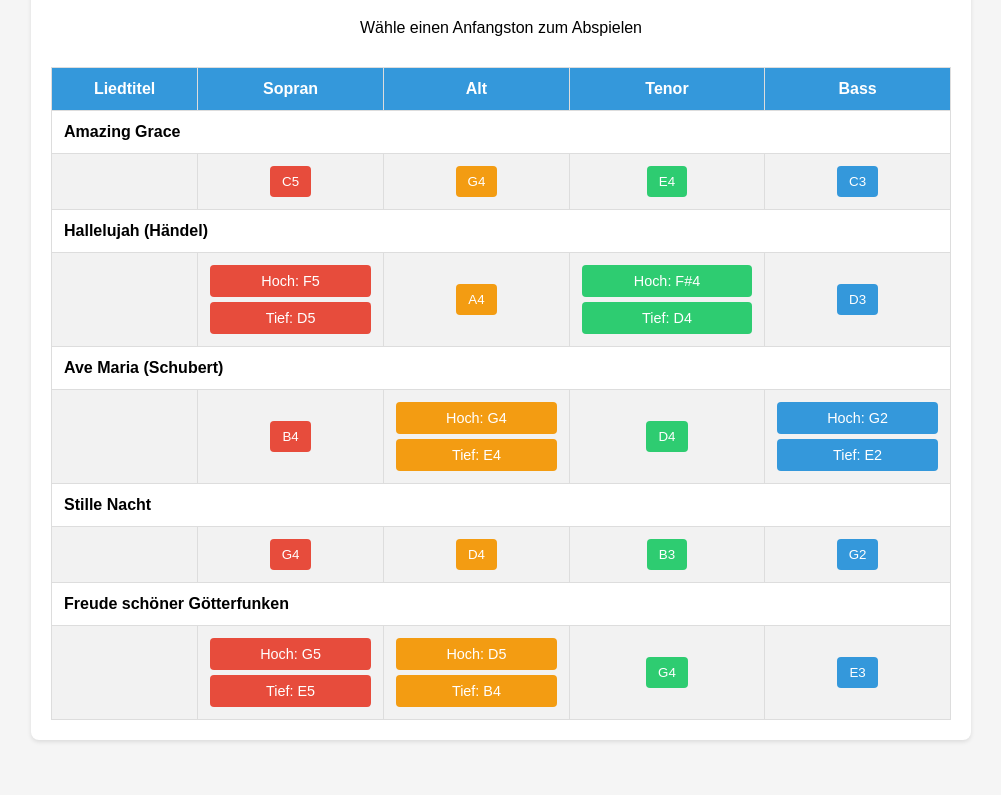
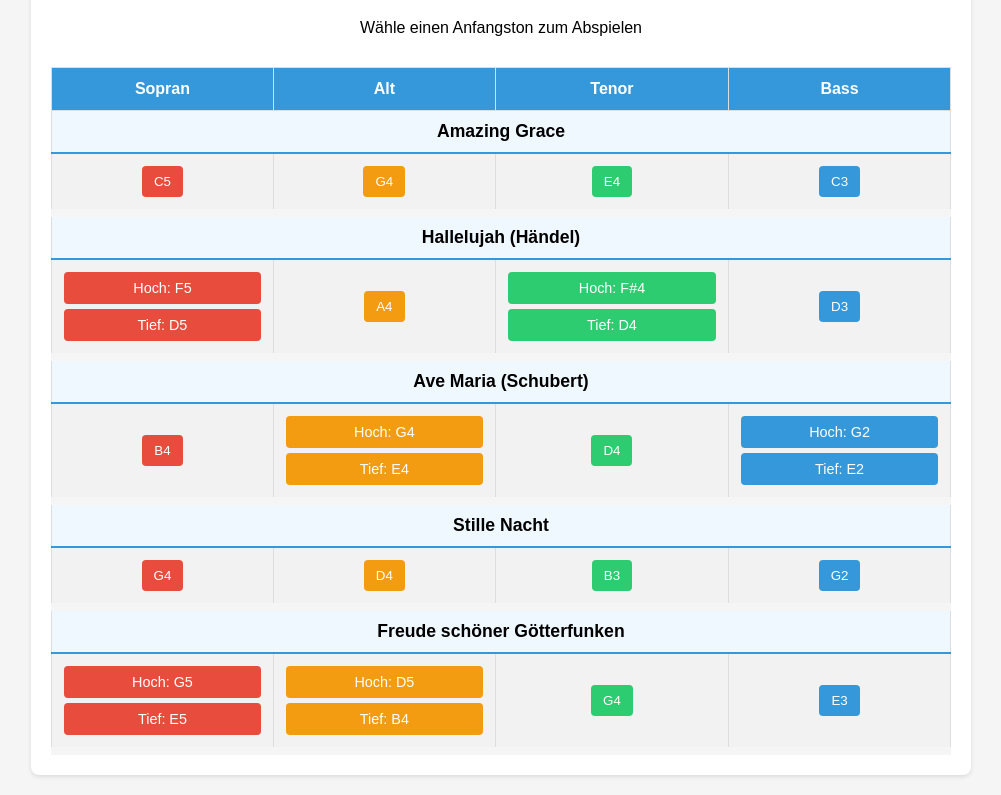
Before and after one commit to IamDrowsy/kneipenchor-anstimmen, a website built with Vite: page index.html in a window 1280 px wide. Shown: the part 101-896 px from the top of the page, without its empty margins (139-1140 px from the left). Before the commit the page ends 861 px from the top, so only its background shows below. Built offline with nearby package versions, Linux system fonts and the light colour scheme.

Commit message:
Liedtitel Spalte weg und Titel zentriert.

```diff
--- a/index.html
+++ b/index.html
@@ -15,7 +15,6 @@
     <table id="song-table" class="hidden">
       <thead>
         <tr>
-          <th>Liedtitel</th>
           <th>Sopran</th>
           <th>Alt</th>
           <th>Tenor</th>
--- a/src/main.js
+++ b/src/main.js
@@ -26,23 +26,21 @@ function displaySongs(songs) {
   const songList = document.getElementById('song-list');
 
   songs.forEach(song => {
-    // Erste Zeile mit Liedtitel
+    // Erste Zeile mit Liedtitel (überspannt alle 4 Spalten)
     const titleRow = document.createElement('tr');
+    titleRow.className = 'title-row';
     const titleCell = document.createElement('td');
     titleCell.textContent = song.title;
     titleCell.className = 'song-title';
-    titleCell.colSpan = 5;
+    titleCell.colSpan = 4; // Überspannt alle 4 Spalten für Stimmgruppen
     titleRow.appendChild(titleCell);
     songList.appendChild(titleRow);
 
     // Zweite Zeile mit Buttons für die Stimmlagen
     const notesRow = document.createElement('tr');
+    notesRow.className = 'notes-row';
 
-    // Leere Zelle für die Titelposition in der zweiten Zeile
-    const emptyCell = document.createElement('td');
-    notesRow.appendChild(emptyCell);
-
-    // Zellen für die Stimmgruppen
+    // Zellen für die Stimmgruppen direkt ohne leere erste Zelle
     ['soprano', 'alto', 'tenor', 'bass'].forEach(voice => {
       const cell = document.createElement('td');
 
--- a/src/style.css
+++ b/src/style.css
@@ -45,9 +45,14 @@ tr:nth-child(even) {
   background-color: #f2f2f2;
 }
 
+/* Titel-Zelle für Lieder */
 .song-title {
-  text-align: left;
+  text-align: center;
   font-weight: bold;
+  background-color: #f0f8ff; /* Helles Blau für Titel */
+  padding: 10px;
+  font-size: 1.1em;
+  border-bottom: 2px solid #3498db;
 }
 
 .play-button {
@@ -80,20 +85,20 @@ tr:nth-child(even) {
   font-size: 0.9em;
 }
 
-/* Farben für verschiedene Stimmgruppen */
-td:nth-child(2) .play-button {
+/* Farben für verschiedene Stimmgruppen (angepasst für 4-Spalten-Layout) */
+td:nth-child(1) .play-button {
   background-color: #e74c3c; /* Sopran */
 }
 
-td:nth-child(3) .play-button {
+td:nth-child(2) .play-button {
   background-color: #f39c12; /* Alt */
 }
 
-td:nth-child(4) .play-button {
+td:nth-child(3) .play-button {
   background-color: #2ecc71; /* Tenor */
 }
 
-td:nth-child(5) .play-button {
+td:nth-child(4) .play-button {
   background-color: #3498db; /* Bass */
 }
 
@@ -102,3 +107,8 @@ td:nth-child(5) .play-button {
   filter: brightness(90%);
   transform: scale(1.05);
 }
+
+/* Abstand zwischen Liedern */
+tr.title-row + tr.notes-row {
+  border-bottom: 8px solid #f5f5f5;
+}
```
